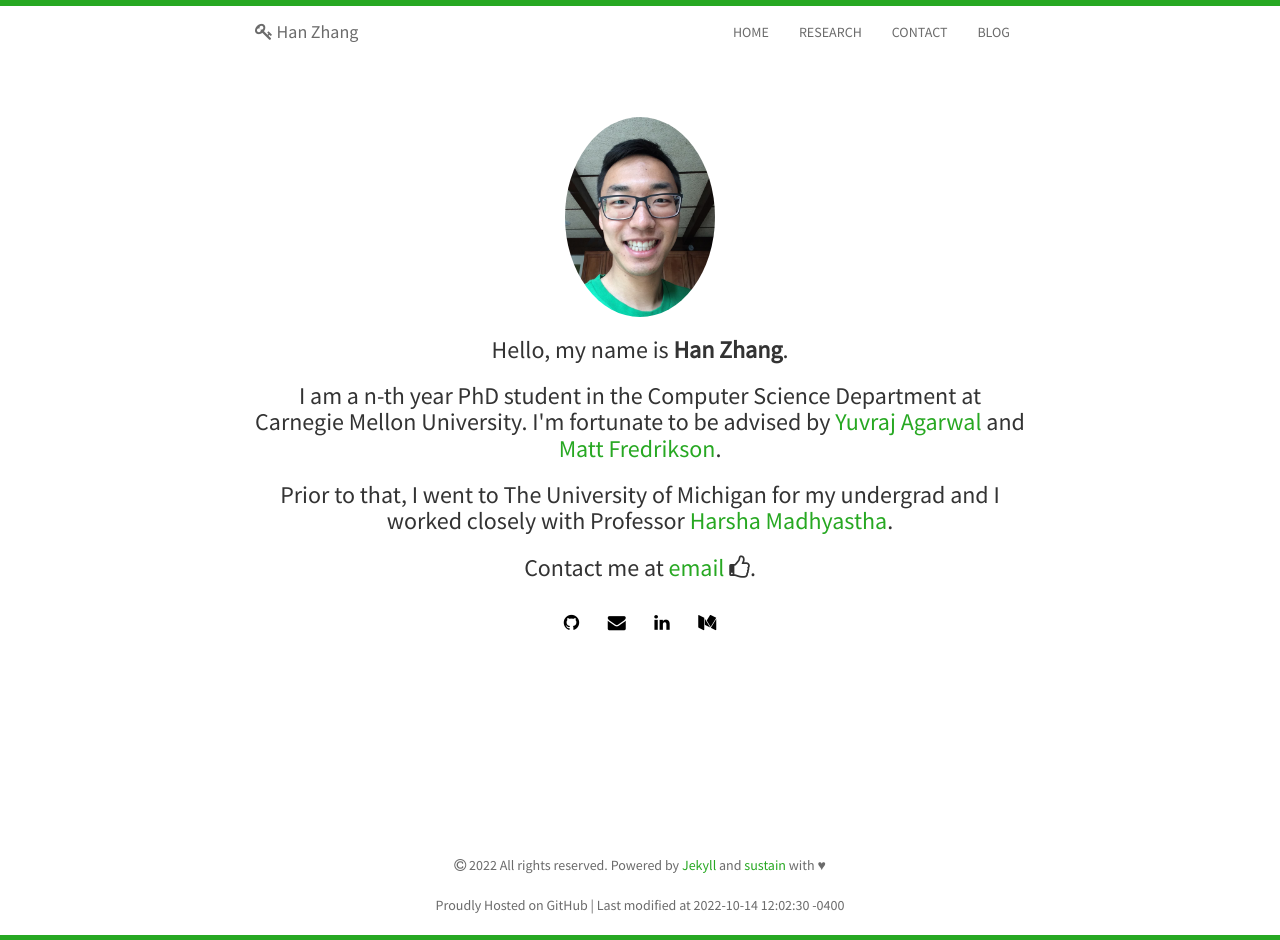
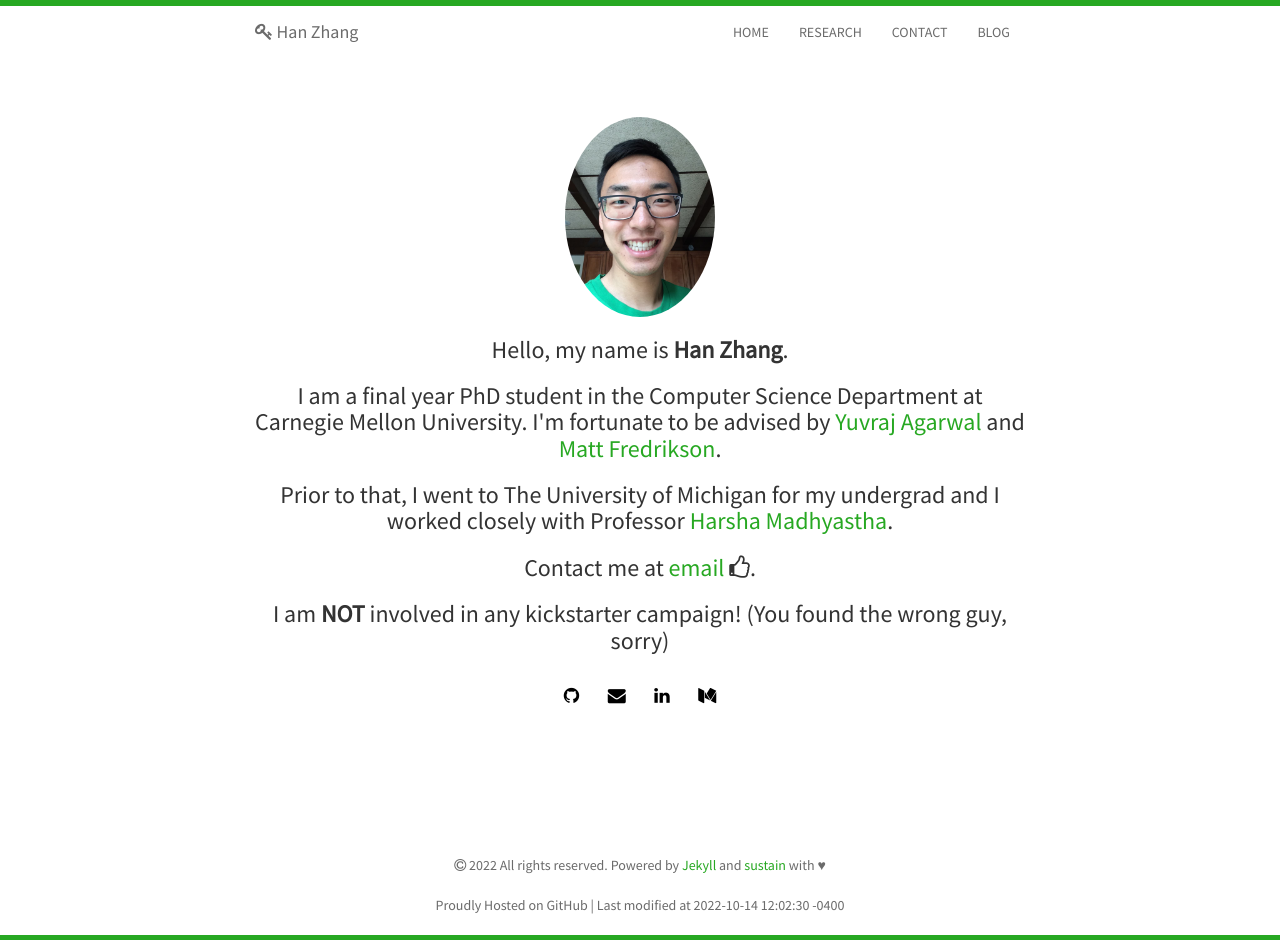
Before and after one commit to zhanghan177/zhanghan177.github.io, a Jekyll site: the page built from index.html, in a window 1280 px wide. Built offline with Jekyll 4.4.1, drawn with Linux system fonts in a browser that asks for light colours; nearby versions of some CDN libraries; the list of posts is cut into pages by our own code.

Commit message:
Update index.html

```diff
--- a/index.html
+++ b/index.html
@@ -25,7 +25,7 @@ layout: home
             {% when 5 %}
             fifth
             {% else %}
-            n-th
+            final
             {% endcase %}
             year PhD student in the Computer Science Department at
             Carnegie Mellon University. I'm fortunate to be advised by
@@ -40,7 +40,8 @@ layout: home
         <h3>Contact me at <a
                 href="{{site.mailto}}:{{ site.email }}">email</a> <i
                 class="fa fa-thumbs-o-up"></i>.</h3>
-        <h3 hidden>My hidden email address is {{site.personal-email}} ~</h3>
+
+        <h3>I am <b>NOT</b> involved in any kickstarter campaign! (You found the wrong guy, sorry)</h3>
 
         {% include social.html %}
     </div>
```
